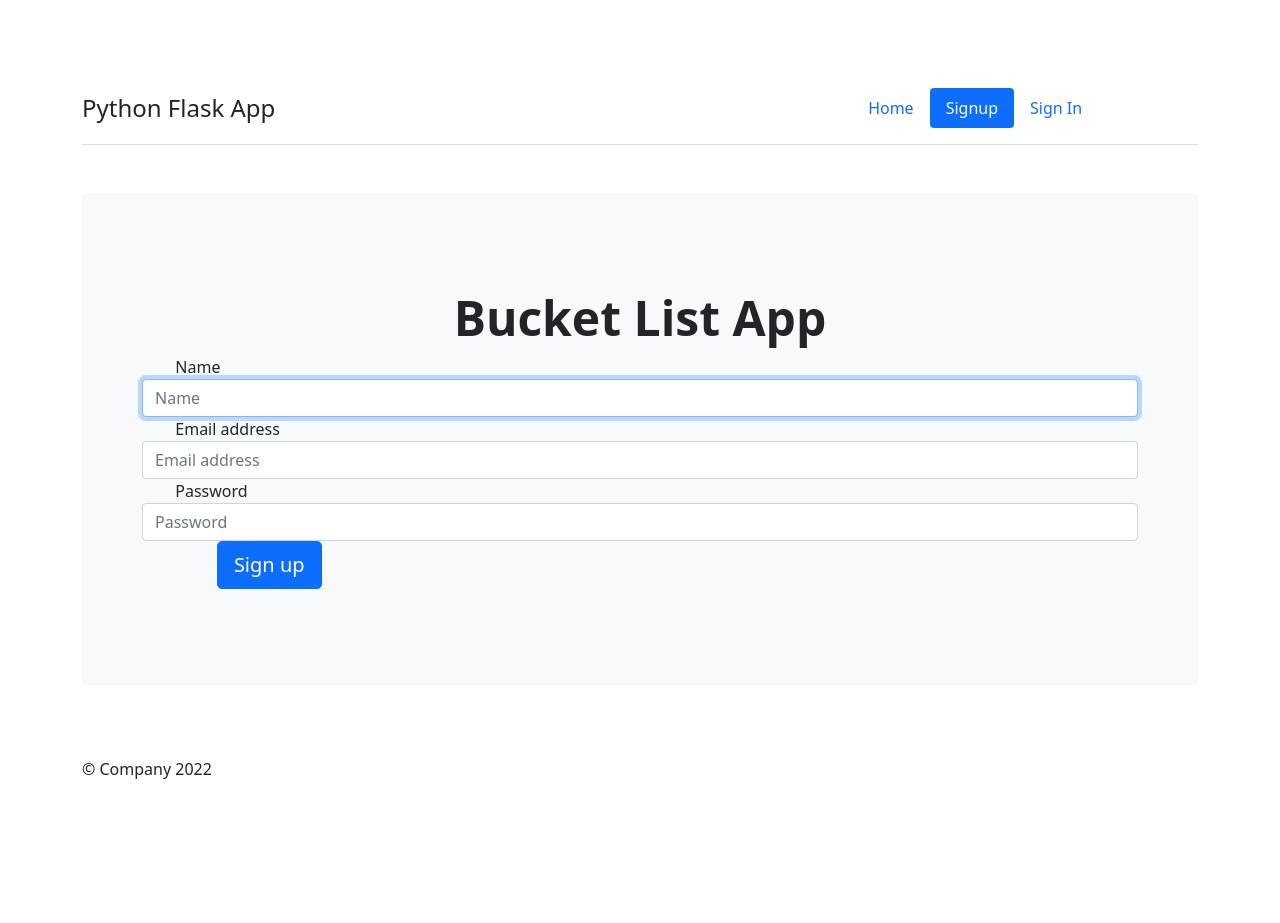
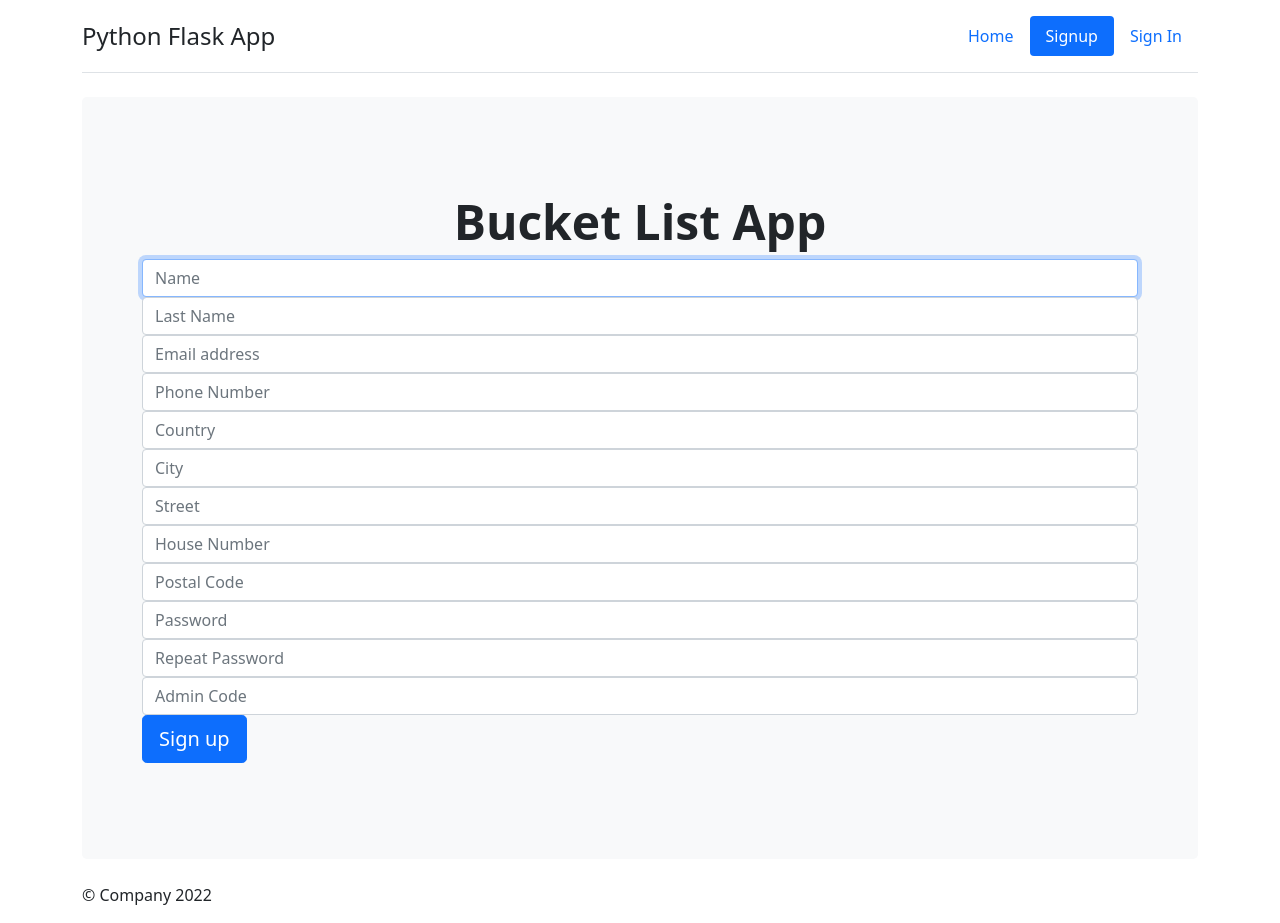
Before and after one commit to i-osipchyk/uhk-dbs2, a Flask app: template templates/signup.html in a window 1280 px wide. Before the commit the page ends 779 px from the top, so only its background shows below. Run offline with Flask 2, Linux system fonts and the light colour scheme; the template is opened without the code that fills it, so the values that code supplies are empty; some libraries are stand-ins or nearby versions.

Commit message:
changeg file structure, modified Dockerfile

```diff
--- a/app.py
+++ b/app.py
@@ -10,7 +10,7 @@ app = Flask(__name__)
 # MySQL configurations
 app.config['MYSQL_DATABASE_USER'] = 'root'
 app.config['MYSQL_DATABASE_PASSWORD'] = 'password'
-app.config['MYSQL_DATABASE_DB'] = 'shop'
+app.config['MYSQL_DATABASE_DB'] = 'test'
 app.config['MYSQL_DATABASE_HOST'] = 'localhost'
 app.config['MYSQL_DATABASE_PORT'] = '3306'
 app.config['MYSQL_DATABASE_AUTH_PLUGIN'] = '3306'
@@ -20,97 +20,28 @@ app.secret_key = '228'
 
 
 @app.route('/')
-def main():
-    return render_template('index.html')
-
-
-@app.route('/signup')
 def show_sign_up():
-    return render_template('signup.html')
-
-
-@app.route('/signin')
-def show_sign_in():
-    return render_template('signin.html')
-
-
-@app.route('/api/validateLogin', methods=['POST'])
-def validate_login():
     try:
-        _username = request.form['inputEmail']
-        _password = request.form['inputPassword']
-        connection = mysql.connect()
-        cursor = connection.cursor()
-        cursor.callproc('sp_validateLogin', (_username,))
-        data = cursor.fetchall()
-        if len(data) > 0:
-            if check_password_hash(str(data[0][3]), _password):
-                session['user'] = data[0][0]
-                return redirect('/userHome')
-            else:
-                return render_template('error.html', error='Wrong Email address or Password')
-        else:
-            return render_template('error.html', error='Wrong Email address or Password')
-    except Exception as e:
-        return render_template('error.html', error=str(e))
-
-
-@app.route('/api/signup', methods=['POST'])
-def sign_up():
-    conn = mysql.connect()
-    cursor = conn.cursor()
-    try:
+        first_name = request.form['inputName']
+        last_name = request.form['inputLastName']
+        email = request.form['inputEmail']
+        phone = request.form['inputPhoneNumber']
         country = request.form['inputCountry']
         city = request.form['inputCity']
         street = request.form['inputStreet']
         house_number = request.form['inputHouseNumber']
         postal_code = request.form['inputPostalCode']
+        password = generate_password_hash(request.form['inputPassword'])
+        admin_code = request.form['inputAdminCode']
 
-        first_name = request.form['inputFirstName']
-        last_name = request.form['inputLastName']
-        email = request.form['inputEmail']
-        phone_number = request.form['inputPhoneNumber']
-        password_ = request.form['inputPassword']
+        connection = mysql.connect()
+        cursor = connection.cursor()
+        cursor.callproc('store_data', (first_name, last_name, email, phone, country, city, street, house_number,
+                                       postal_code, password, admin_code))
+    except Exception as e:
+        return render_template('error.html', error=e)
 
-        # validate the received values
-        if country and city and street and house_number and postal_code and first_name and last_name and email and phone_number and password_:
-
-            # All Good, let's call MySQL
-
-            _hashed_password = generate_password_hash(password_)
-
-            cursor.callproc('sp_create_customer', (
-                country, city, street, house_number, postal_code, first_name, last_name, email, phone_number,
-                _hashed_password))
-            data = cursor.fetchall()
-
-            if len(data) == 0:
-                conn.commit()
-                return json.dumps({'message': 'User created successfully !'})
-            else:
-                return json.dumps({'error': str(data[0])})
-        else:
-            return json.dumps({'html': '<span>Enter the required fields</span>'})
-
-    except Exception as e:
-        return json.dumps({'error': str(e)})
-    finally:
-        cursor.close()
-        conn.close()
-
-
-@app.route('/userhome')
-def user_home():
-    if session.get('user'):
-        return render_template('userhome.html')
-    else:
-        return render_template('error.html', error='Unauthorized Access')
-
-
-@app.route('/logout')
-def logout():
-    session.pop('user', None)
-    return redirect('/')
+    return render_template('signup.html')
 
 
 if __name__ == '__main__':
--- a/static/signup.css
+++ /dev/null
@@ -1,39 +0,0 @@
-body {
-	  padding-top: 40px;
-	  padding-bottom: 40px;
-}
-
-#form-signin {
-	  max-width: 330px;
-	  padding: 15px;
-	  margin: 0 auto;
-}
-#form-signin .form-signin-heading,
-#form-signin .checkbox {
-	  margin-bottom: 10px;
-}
-#form-signin .checkbox {
-	  font-weight: normal;
-}
-#form-signin .form-control {
-	  position: relative;
-	  height: auto;
-	  -webkit-box-sizing: border-box;
-	     -moz-box-sizing: border-box;
-	          box-sizing: border-box;
-	  padding: 10px;
-	  font-size: 16px;
-}
-#form-signin .form-control:focus {
-	  z-index: 2;
-}
-#form-signin input[type="email"] {
-	  margin-bottom: -1px;
-	  border-bottom-right-radius: 0;
-	  border-bottom-left-radius: 0;
-}
-#form-signin input[type="password"] {
-	  margin-bottom: 10px;
-	  border-top-left-radius: 0;
-	  border-top-right-radius: 0;
-}
--- a/templates/signup.html
+++ b/templates/signup.html
@@ -50,36 +50,106 @@
         <div class="container-fluid py-5">
           <h1 class="text-center fw-bold display-5">Bucket List App</h1>
           <form id="form-signin" action="/api/signup" method="POST">
-						        <label for="inputName" class="sr-only">Name</label>
              <input
               type="name"
               name="inputName"
               id="inputName"
               class="form-control"
               placeholder="Name"
-							required
               autofocus
             />
-						        <label for="inputEmail" class="sr-only"
-							>Email address</label
-						>
+             <input
+              type="name"
+              name="inputLastName"
+              id="inputLastName"
+              class="form-control"
+              placeholder="Last Name"
+              autofocus
+            />
+
             <input
               type="email"
               name="inputEmail"
               id="inputEmail"
               class="form-control"
               placeholder="Email address"
-							required
               autofocus
             />
-						        <label for="inputPassword" class="sr-only">Password</label>
+
+            <input
+              type="text"
+              name="inputPhoneNumber"
+              id="inputPhoneNumber"
+              class="form-control"
+              placeholder="Phone Number"
+              autofocus
+            />
+
+            <input
+              type="text"
+              name="inputCountry"
+              id="inputCountry"
+              class="form-control"
+              placeholder="Country"
+              autofocus
+            />
+
+            <input
+              type="text"
+              name="inputCity"
+              id="inputCity"
+              class="form-control"
+              placeholder="City"
+              autofocus
+            />
+
+            <input
+              type="text"
+              name="inputStreet"
+              id="inputStreet"
+              class="form-control"
+              placeholder="Street"
+              autofocus
+            />
+
+            <input
+              type="text"
+              name="inputHouseNumber"
+              id="inputHouseNumber"
+              class="form-control"
+              placeholder="House Number"
+              autofocus
+            />
+
+            <input
+              type="text"
+              name="inputPostalCode"
+              id="inputPostalCode"
+              class="form-control"
+              placeholder="Postal Code"
+              autofocus
+            />
              <input
               type="password"
               name="inputPassword"
               id="inputPassword"
               class="form-control"
               placeholder="Password"
-							required
+            />
+             <input
+              type="password"
+              name="inputPasswordRepeat"
+              id="inputPasswordRepeat"
+              class="form-control"
+              placeholder="Repeat Password"
+            />
+             <input
+              type="text"
+              name="inputAdminCode"
+              id="inputAdminCode"
+              class="form-control"
+              placeholder="Admin Code"
+              autofocus
             />
              <button
               class="btn btn-lg btn-primary btn-block"
```
Also changed, not shown: database/shop_server.sql (+39 -0 lines), templates/index.html (deleted, +0 -118 lines), templates/signin.html (deleted, +0 -72 lines), templates/userhome.html (deleted, +0 -58 lines), 2 other files. Lines whose indentation alone changed are shown as unchanged.
